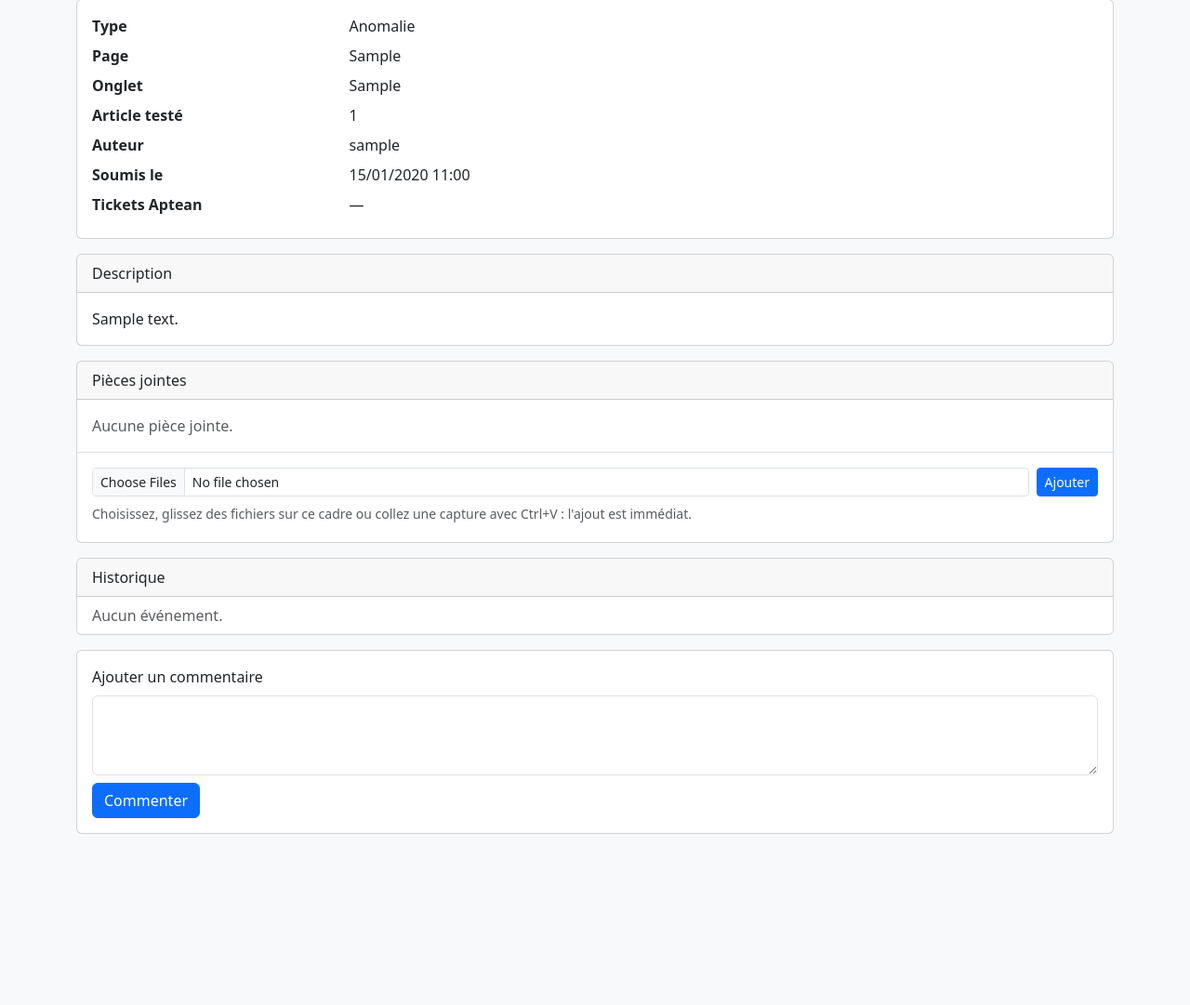
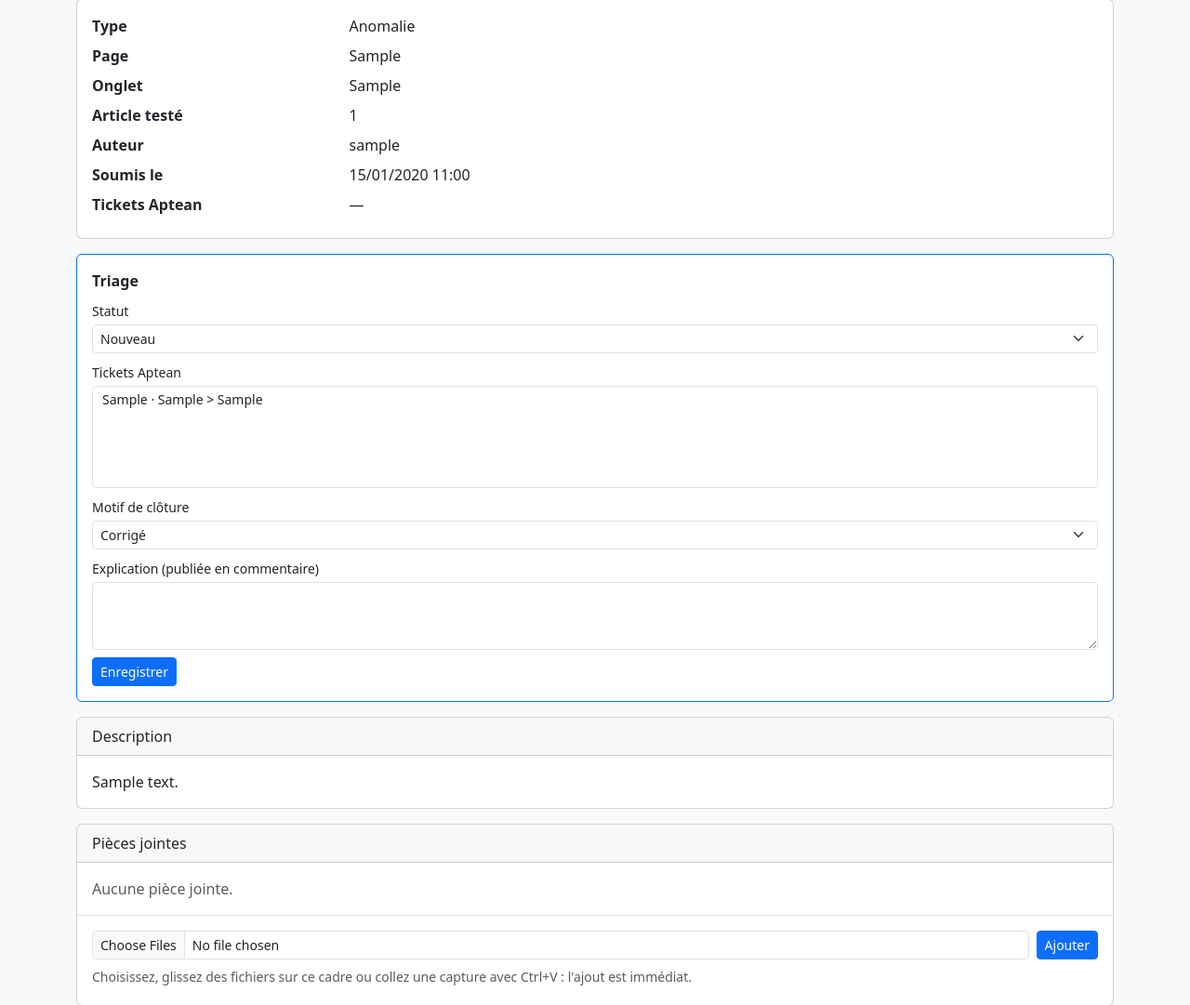
Before and after one commit to manuo1/monin_migrate_tracker, a Django app: page /feedbacks/1/ in a window 1280 px wide. Shown: the part 178-1259 px from the top of the page at 93% size. Before the commit the page ends 1075 px from the top, so only its background shows below. Run offline with Django 5.2, Linux system fonts and the light colour scheme; a user stored in the database is signed in; tables that the repository leaves empty hold one stand-in row (values such as "Sample post").

Commit message:
feat: staff triage of feedbacks

```diff
--- a/tracker/forms.py
+++ b/tracker/forms.py
@@ -1,7 +1,8 @@
 from django import forms
 
-from .choices import FeedbackType
-from .models import Comment, Feedback
+from .choices import ClosureReason, FeedbackType
+from .models import Comment, Feedback, VendorTicket
+from .statuses import FEEDBACK_STATUS_CHOICES
 
 # Enables the browser spell checker (French) on free-text fields.
 SPELLCHECK = {"spellcheck": "true", "lang": "fr"}
@@ -98,3 +99,30 @@ class FeedbackStaffForm(forms.ModelForm):
     def __init__(self, *args, **kwargs):
         super().__init__(*args, **kwargs)
         self.fields["type"].choices = FeedbackType.choices
+
+
+class TriageForm(forms.Form):
+    """Staff triage: status, closure reason, linked vendor tickets and a public explanation (posted as a comment)."""
+
+    status = forms.ChoiceField(
+        choices=FEEDBACK_STATUS_CHOICES,
+        label="Statut",
+        widget=forms.Select(attrs={"class": "form-select form-select-sm"}),
+    )
+    vendor_tickets = forms.ModelMultipleChoiceField(
+        queryset=VendorTicket.objects.all(),
+        required=False,
+        label="Tickets Aptean",
+        widget=forms.SelectMultiple(attrs={"class": "form-select form-select-sm", "size": 5}),
+    )
+    closure_reason = forms.ChoiceField(
+        choices=[("", "---")] + ClosureReason.choices,
+        required=False,
+        label="Motif de clôture",
+        widget=forms.Select(attrs={"class": "form-select form-select-sm"}),
+    )
+    explanation = forms.CharField(
+        required=False,
+        label="Explication (publiée en commentaire)",
+        widget=forms.Textarea(attrs={"class": SMALL, "rows": 3, **SPELLCHECK}),
+    )
--- a/tracker/templates/tracker/feedback_detail.html
+++ b/tracker/templates/tracker/feedback_detail.html
@@ -42,6 +42,22 @@
     </dd>
   </dl>
 </div>
+
+{% if user.is_staff %}
+<form method="post" action="{% url 'feedback_triage' feedback.pk %}" class="card card-body border-primary mb-3">
+  {% csrf_token %}
+  <strong class="mb-2">Triage</strong>
+  {{ triage_form.non_field_errors }}
+  {% for field in triage_form %}
+  <div class="mb-2">
+    <label class="form-label small mb-1" for="{{ field.id_for_label }}">{{ field.label }}</label>
+    {{ field }}
+    {% for error in field.errors %}<div class="text-danger small">{{ error }}</div>{% endfor %}
+  </div>
+  {% endfor %}
+  <button class="btn btn-sm btn-primary align-self-start">Enregistrer</button>
+</form>
+{% endif %}
 
 <div class="card mb-3">
   <div class="card-header">Description</div>
--- a/tracker/urls.py
+++ b/tracker/urls.py
@@ -7,6 +7,7 @@ urlpatterns = [
     path("feedbacks/new/", feedbacks.feedback_create, name="feedback_create"),
     path("feedbacks/<int:pk>/", feedbacks.feedback_detail, name="feedback_detail"),
     path("feedbacks/<int:pk>/edit/", feedbacks.feedback_edit, name="feedback_edit"),
+    path("feedbacks/<int:pk>/triage/", feedbacks.feedback_triage, name="feedback_triage"),
     path("feedbacks/<int:pk>/comment/", feedbacks.add_comment, name="add_comment"),
     path("feedbacks/<int:pk>/retest/", feedbacks.retest, name="retest"),
     path("attachments/<int:pk>/", attachments.attachment_file, name="attachment_file"),
--- a/tracker/views/feedbacks.py
+++ b/tracker/views/feedbacks.py
@@ -8,7 +8,7 @@ from django.views.decorators.http import require_POST
 
 from .. import rules, services
 from ..choices import FeedbackType
-from ..forms import CommentForm, FeedbackForm, FeedbackStaffForm
+from ..forms import CommentForm, FeedbackForm, FeedbackStaffForm, TriageForm
 from ..models import Feedback
 from ..statuses import FEEDBACK_STATUS_BY_CODE, FEEDBACK_STATUSES
 from ..timeline import build_timeline
@@ -188,12 +188,21 @@ def feedback_detail(request, pk):
     return _render_detail(request, feedback)
 
 
-def _render_detail(request, feedback, retest_comment=""):
+def _render_detail(request, feedback, retest_comment="", triage_form=None):
+    if request.user.is_staff and triage_form is None:
+        triage_form = TriageForm(
+            initial={
+                "status": feedback.status,
+                "closure_reason": feedback.closure_reason,
+                "vendor_tickets": feedback.vendor_tickets.all(),
+            }
+        )
     return render(
         request,
         "tracker/feedback_detail.html",
         {
             "feedback": feedback,
+            "triage_form": triage_form,
             "vendor_tickets": feedback.vendor_tickets.all(),
             "attachments": feedback.attachments.all(),
             "timeline": build_timeline(feedback),
@@ -221,6 +230,31 @@ def retest(request, pk):
     return redirect("feedback_detail", pk=pk)
 
 
+@staff_required
+@require_POST
+def feedback_triage(request, pk):
+    """Staff triage: status, closure reason, vendor ticket links and public explanation, in one traced update."""
+    feedback = get_object_or_404(Feedback.objects.select_related("author"), pk=pk)
+    form = TriageForm(request.POST)
+    if not form.is_valid():
+        messages.error(request, "Triage invalide : vérifiez les champs.")
+        return _render_detail(request, feedback, triage_form=form)
+    data = form.cleaned_data
+    services.triage(
+        feedback,
+        request.user,
+        status=data["status"],
+        closure_reason=data["closure_reason"],
+        explanation=data["explanation"],
+        vendor_tickets=data["vendor_tickets"],
+    )
+    message = "Ticket mis à jour."
+    if feedback.status != data["status"]:  # rule T1 moved the status after the vendor link was added
+        message += f" Le ticket passe en « {FEEDBACK_STATUS_BY_CODE[feedback.status].label} »."
+    messages.success(request, message)
+    return redirect("feedback_detail", pk=pk)
+
+
 @login_required
 @require_POST
 def add_comment(request, pk):
```
Also changed, not shown: tests/tracker/test_views_triage.py (added, +198 -0 lines).
